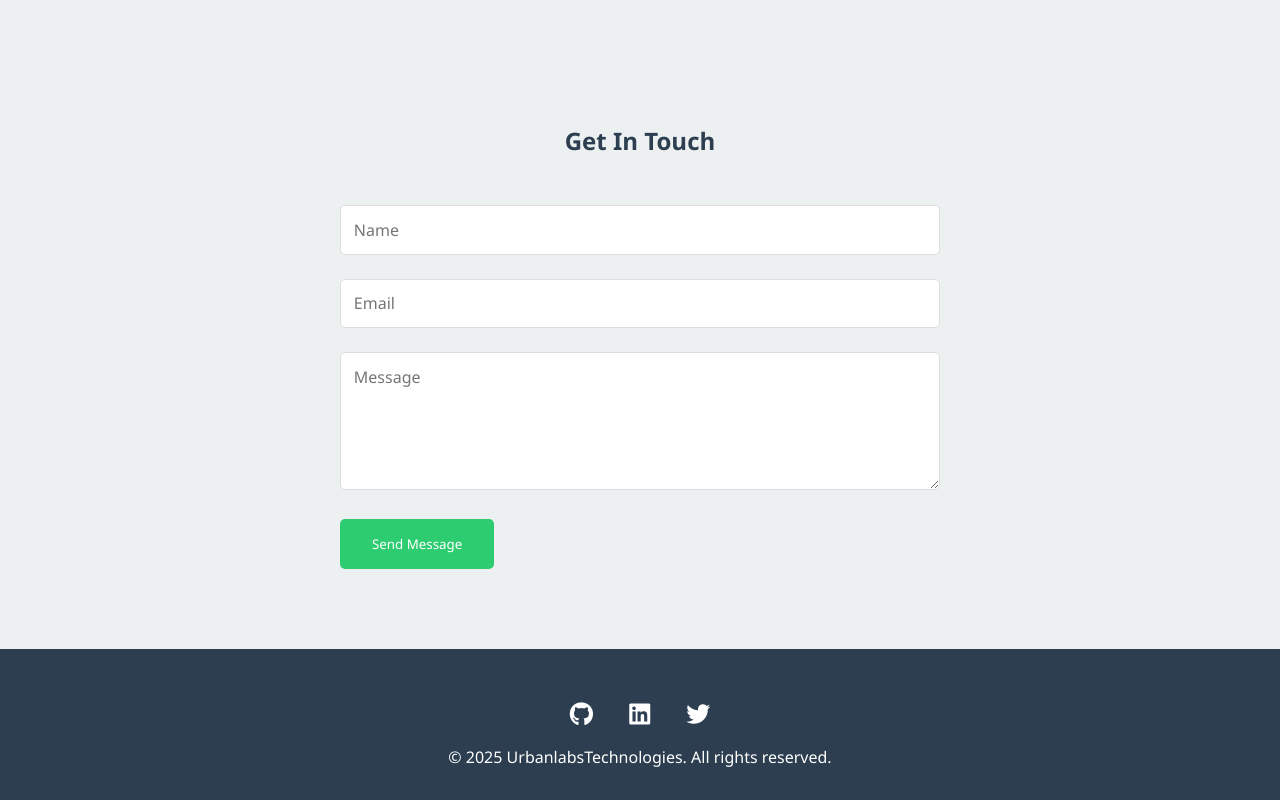
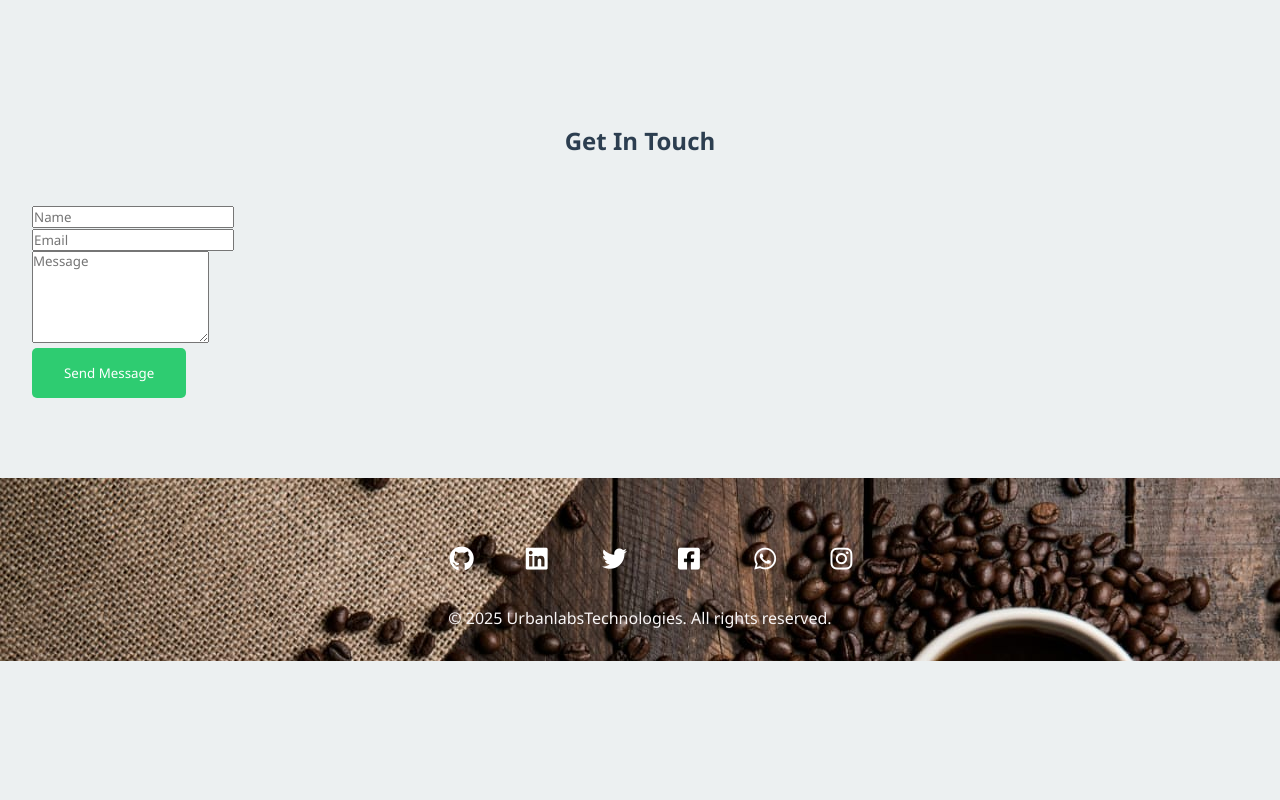
Before and after one commit to suleimansherif/index.html, a plain HTML site: page index.html in a window 1280 px wide. Shown: the part 3586-4386 px from the top of the page. After the commit the page ends 4247 px from the top, so only its background shows below. Drawn offline with Linux system fonts and the light colour scheme.

Commit message:
initial commit

```diff
--- a/index.html
+++ b/index.html
@@ -132,6 +132,17 @@
             padding: 1.5rem;
         }
 
+     .fab{
+        font-size: 25px;
+        text-align: center;
+        width: 40px;
+        padding: 20px;
+        border-radius: 10px 10px;
+
+     }
+
+
+
         .skills-container {
             max-width: 800px;
             margin: 0 auto;
@@ -141,7 +152,7 @@
             background: rgb(31, 168, 248);
             border-radius: 8px;
             margin: 1rem 0;
-        }
+            width: 100%;
 
         .skill-progress {
             background: var(--primary-color);
@@ -159,8 +170,26 @@
             color: rgb(39, 17, 161);
         }
 
-        .contact-form {
-            max-width: 600px;
+/* Mobile-first default */
+.contact-form{
+  width: 100%;
+  padding: 20px;
+}
+
+/* Desktop adjustments */
+@media (min-width: 768px) {
+  .form-container {
+    max-width: 600px;
+  }
+  .form-input {
+    width: 48%;
+    display: inline-block;
+  }
+
+
+
+    .contact-form {
+            width: 100%;
             margin: 0 auto;
         }
 
@@ -171,16 +200,22 @@
         input, textarea {
             width: 100%;
             padding: 0.8rem;
-            border: 1px solid #ddd;
+            border: 1px solid hsl(0, 0%, 2%);
             border-radius: 5px;
             font-size: 1rem;
         }
 
+    }
+}
+
+
+
         footer {
             background: var(--dark-color);
-            color: white;
+            color: rgb(248, 245, 245);
             text-align: center;
             padding: 2rem;
+            background: url(mylogo/desktop\ debates.jpg);
         }
 
         .social-links {
@@ -197,6 +232,8 @@
         .social-links a:hover {
             color: var(--primary-color);
         }
+
+
 
         @media (max-width: 768px) {
             .hero-content h1 {
@@ -336,9 +373,13 @@
 
     <footer>
         <div class="social-links">
-            <a href="#"><i class="fab fa-github"></i></a>
+            <a href="https://github.com/suleimansherif"><i class="fab fa-github"></i></a>
             <a href="#"><i class="fab fa-linkedin"></i></a>
-            <a href="#"><i class="fab fa-twitter"></i></a>
+            <a href="https://x.com/Mxl1499716Man?t=BH1zUiwG_LDHybsATD4F7Q&s=09"><i class="fab fa-twitter"></i></a>
+            <a href="https://www.facebook.com/share/1JHzRerVSf/"><i class="fab  fa-facebook-square"></i></a>
+            <a href="#"><i class="fab fa-whatsapp"></i></a>
+            <a href="https://www.instagram.com/urbanlabstechonology?igsh=N2xlaG9scmM0M3ln"><i class="fab fa-instagram"></i></a>
+
         </div>
         <p>&copy; 2025 UrbanlabsTechnologies. All rights reserved.</p>
     </footer>
```
